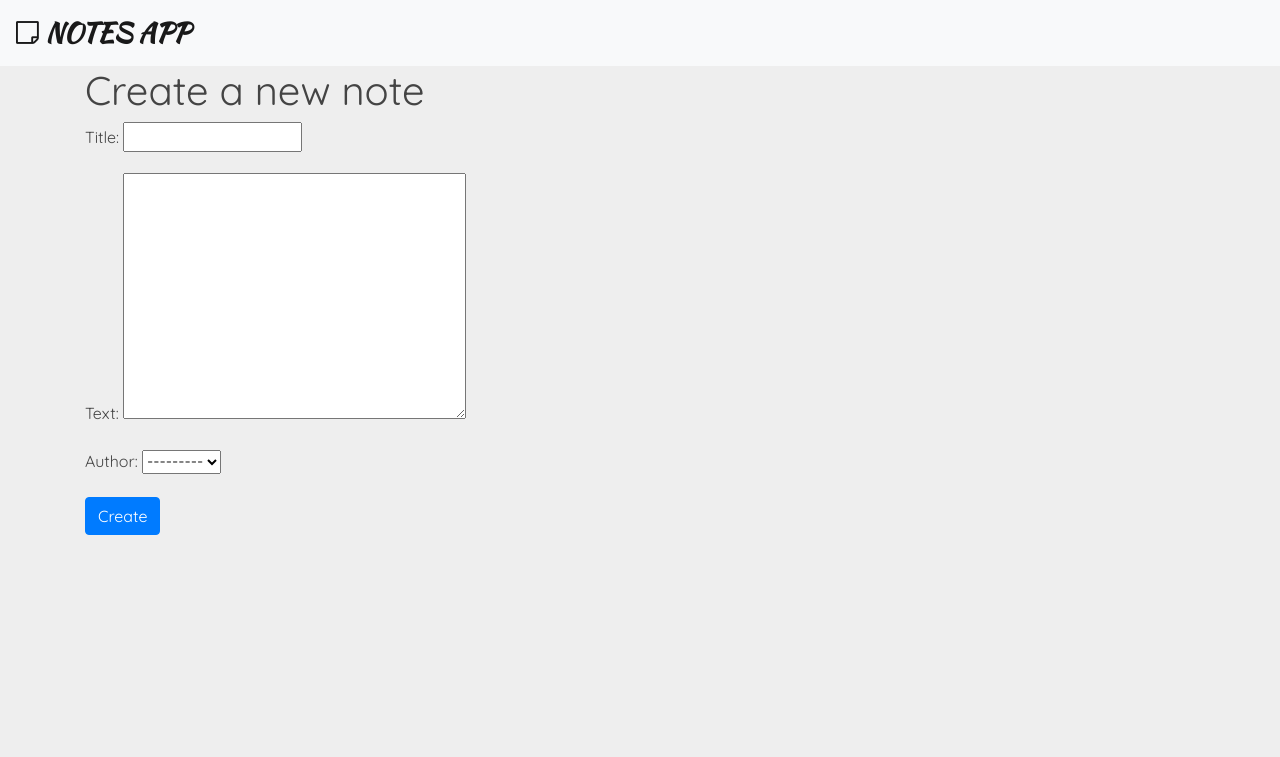
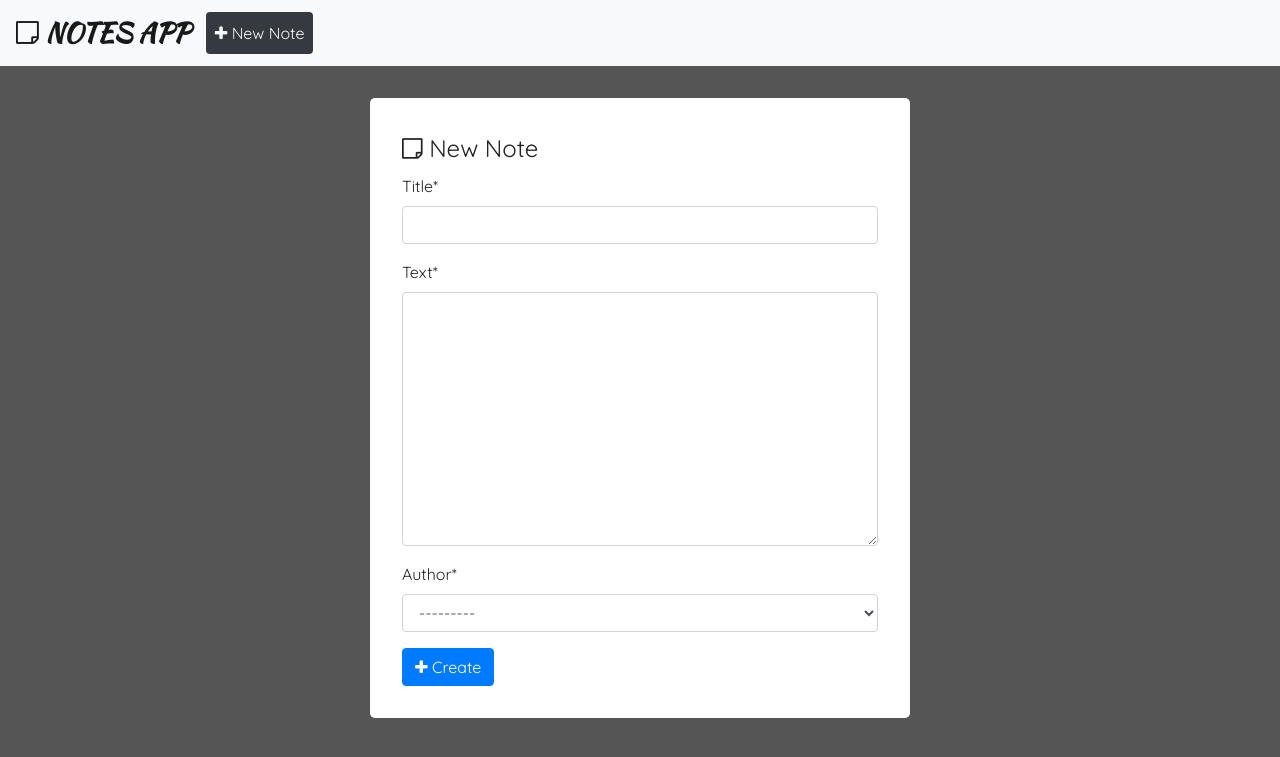
Before and after one commit to cod3rboy/djangostickynotes, a Django app: page /notes/new/ in a window 1280 px wide. Shown: the top 757 px of the page. Run offline with Django 3.2, Linux system fonts and the light colour scheme; some libraries are stand-ins or nearby versions.

Commit message:
Change Log :- 1. Links to URLs are created. 2. Delete note page created. 3. Crispy Forms package is used to render forms in bootstrap 4. 4. UI polish done. 5. Test cases for delete page is implemented.

```diff
--- a/notesapp/static/notesapp/css/notesapp.css
+++ b/notesapp/static/notesapp/css/notesapp.css
@@ -1,7 +1,7 @@
 body {
-    background-color: #EEEEEE;
+    background-color: #555555;
     font-family: 'Quicksand', sans-serif;
-    color: #444444;
+    color: #FFFFFF;
 }
 
 nav > a.navbar-brand, nav > a.navbar-brand {
@@ -19,22 +19,30 @@ div.notes-box {
     border-radius: 5px;
 }
 
-div.card-header {
-    font-size: 10pt;
-}
-
 div.card-detail {
     min-height: 80vh;
     margin: 1rem;
     padding: 1rem;
 }
 
+div.card-detail .card-body {
+    min-height: 50vh;
+}
+
 h5.note-detail-title {
     font-weight: bold;
+    margin-top: 3rem;
 }
 
 p.note-detail-text {
     text-align: justify;
     margin-top: 1rem;
-    margin-bottom: 5rem;
 }
+
+form.note-form {
+    background-color: #FFFFFF;
+    color: #222222;
+    padding: 2rem;
+    margin: 2rem 0;
+    border-radius: 5px;
+}
--- a/notesapp/templates/notesapp/base.html
+++ b/notesapp/templates/notesapp/base.html
@@ -19,13 +19,18 @@
     {% endblock %}
 </head>
 <body>
-<nav class="navbar navbar-expand-lg navbar-light bg-light">
+<nav class="navbar sticky-top navbar-expand-lg navbar-light bg-light">
     <a class="navbar-brand" href="{% url 'home' %}"><i class="fa fa-sticky-note-o" aria-hidden="true"></i> NOTES APP</a>
     <button class="navbar-toggler" type="button" data-toggle="collapse" data-target="#navbarSupportedContent"
             aria-controls="navbarSupportedContent" aria-expanded="false" aria-label="Toggle navigation">
         <span class="navbar-toggler-icon"></span>
     </button>
     <div class="collapse navbar-collapse" id="navbarSupportedContent">
+        <ul class="navbar-nav mr-auto">
+            <li class="nav-item">
+                <a class="btn nav-link text-light bg-dark" href="{% url 'note_new' %}"><i class="fa fa-plus" aria-hidden="true"></i> New Note</a>
+            </li>
+        </ul>
     </div>
 </nav>
 <div class="container">
--- a/notesapp/templates/notesapp/notes_new.html
+++ b/notesapp/templates/notesapp/notes_new.html
@@ -1,11 +1,18 @@
 {% extends 'notesapp/base.html' %}
 
+{% load crispy_forms_tags %}
+
 {% block title %}New Note{% endblock %}
+
 {% block content %}
-    <h1>Create a new note</h1>
-    <form method="POST" action="">
-        {% csrf_token %}
-        {{ form.as_p }}
-        <button type="submit" class="btn btn-primary">Create</button>
-    </form>
+    <div class="row">
+        <div class="col-lg-6 offset-lg-3">
+            <form class="note-form" method="POST" action="">
+                <legend><i class="fa fa-sticky-note-o" aria-hidden="true"></i> New Note</legend>
+                {% csrf_token %}
+                {{ form|crispy }}
+                <button type="submit" class="btn btn-primary"><i class="fa fa-plus" aria-hidden="true"></i> Create</button>
+            </form>
+        </div>
+    </div>
 {% endblock %}
--- a/notesapp/templatetags/notesapp/custom_tags.py
+++ b/notesapp/templatetags/notesapp/custom_tags.py
@@ -11,7 +11,6 @@ def rand_card_bg():
         'bg-primary',
         'bg-secondary',
         'bg-danger',
-        'bg-warning',
         'bg-success',
         'bg-dark'
     ]
--- a/notesapp/urls.py
+++ b/notesapp/urls.py
@@ -7,4 +7,5 @@ urlpatterns = [
     path('notes/new/', views.NoteCreateView.as_view(), name='note_new'),
     path('notes/<int:pk>/', views.NoteDetailView.as_view(), name='note_detail'),
     path('notes/<int:pk>/edit/', views.NoteEditView.as_view(), name='note_edit'),
+    path('notes/<int:pk>/delete/', views.NoteDeleteView.as_view(), name='note_delete')
 ]
--- a/notesapp/views.py
+++ b/notesapp/views.py
@@ -1,6 +1,6 @@
-from django.shortcuts import render
-from django.views.generic import ListView, CreateView, DetailView, UpdateView
+from django.views.generic import ListView, CreateView, DetailView, UpdateView, DeleteView
 from .models import Note
+from django.urls import reverse_lazy
 
 
 class HomepageView(ListView):
@@ -23,3 +23,9 @@ class NoteEditView(UpdateView):
     template_name = 'notesapp/notes_edit.html'
     model = Note
     fields = ('title', 'text')
+
+
+class NoteDeleteView(DeleteView):
+    template_name = 'notesapp/notes_delete.html'
+    model = Note
+    success_url = reverse_lazy('home')
```
Also changed, not shown: notes_project/settings.py (+7 -0 lines), notesapp/templates/notesapp/home.html (+8 -1 lines), notesapp/templates/notesapp/notes_delete.html (added, +27 -0 lines), notesapp/templates/notesapp/notes_detail.html (+9 -4 lines), notesapp/templates/notesapp/notes_edit.html (+13 -6 lines), notesapp/tests.py (+39 -0 lines), 2 other files.
